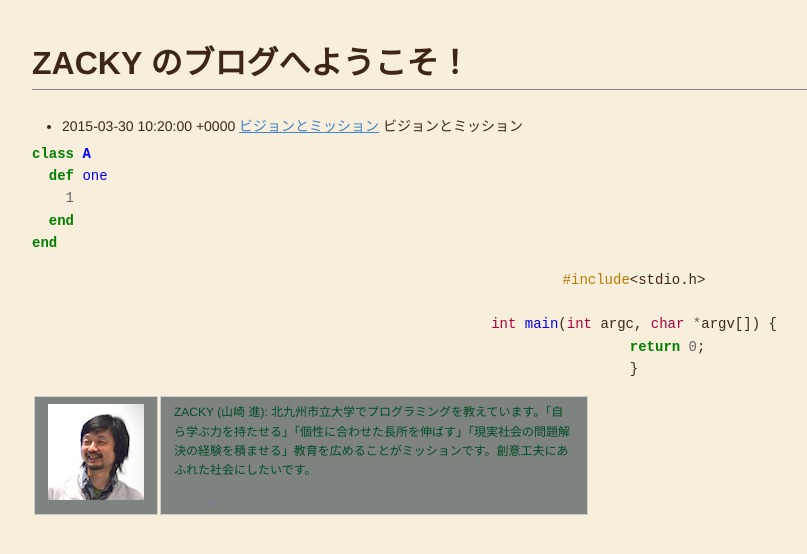
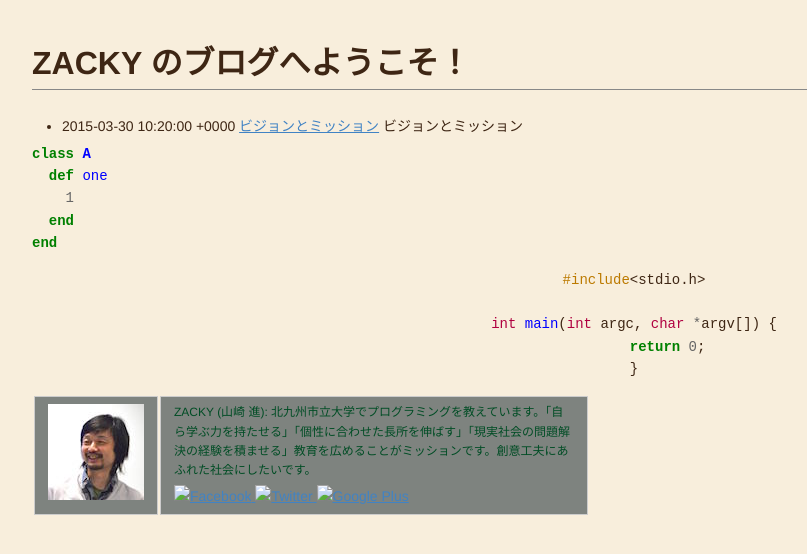
Before and after one commit to zacky1972/zacky1972.github.io, a Jekyll site: the page built from index.md, in a window 1280 px wide. Shown: the top 554 px of the page, without its empty margins (6-813 px from the left). Built offline with Jekyll 4.4.1, drawn with Linux system fonts in a browser that asks for light colours; Markdown is read by kramdown in place of the engine named in the settings.

Commit message:
add alt to favicons

```diff
--- a/_includes/favicon-Facebook.html
+++ b/_includes/favicon-Facebook.html
@@ -1,3 +1,3 @@
 <a href="https://www.facebook.com/zacky1972" target="_blank">
-	<img width=16 height=16 src="http://google.com/s2/favicons?domain=www.facebook.com"/>
+	<img width=16 height=16 src="http://google.com/s2/favicons?domain=www.facebook.com" alt="Facebook"/>
 </a>
--- a/_includes/favicon-Google.html
+++ b/_includes/favicon-Google.html
@@ -1,3 +1,3 @@
 <a href="https://plus.google.com/+SusumuYAMAZAKI" target="_blank">
-	<img width=16 height=16 src="http://google.com/s2/favicons?domain=plus.google.com"/>
+	<img width=16 height=16 src="http://google.com/s2/favicons?domain=plus.google.com" alt="Google Plus"/>
 </a>
--- a/_includes/favicon-Twitter.html
+++ b/_includes/favicon-Twitter.html
@@ -1,3 +1,3 @@
 <a href="https://twitter.com/zacky1972" target="_blank">
-	<img width=16 height=16 src="http://google.com/s2/favicons?domain=twitter.com"/>
+	<img width=16 height=16 src="http://google.com/s2/favicons?domain=twitter.com" alt="Twitter"/>
 </a>
```
Also changed, not shown: 2 other files.
